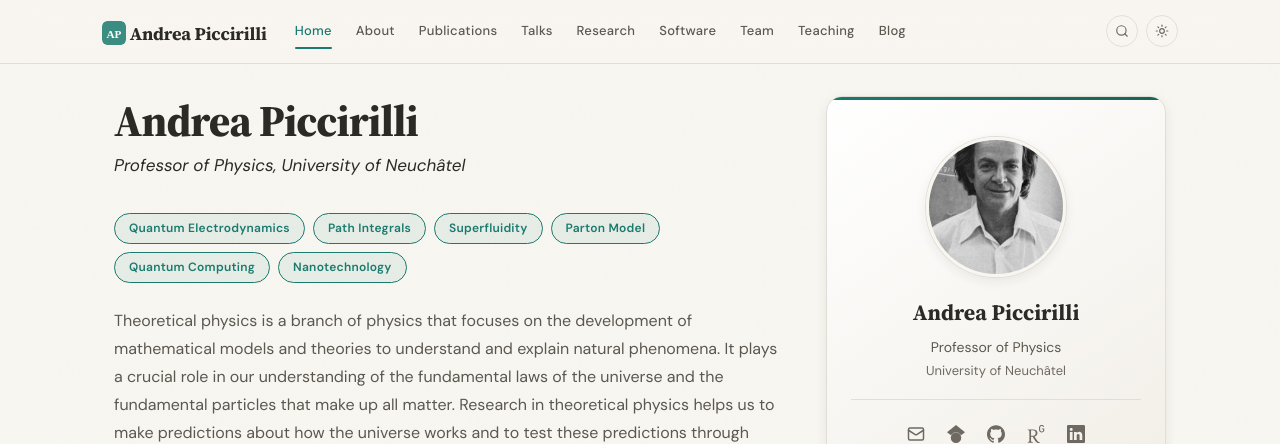
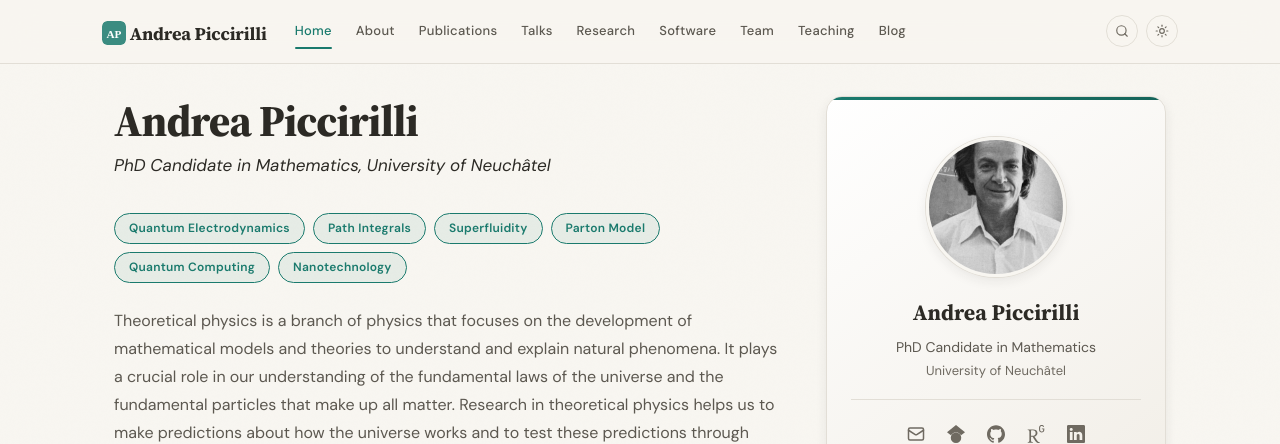
Before and after one commit to andreapiccirilli/andreapiccirilli.github.io, a Jekyll site: the page built from _pages/home.md, in a window 1280 px wide and 1400 px high. Shown: the top 444 px of the window. Built offline with Jekyll 4.4.1, drawn with Linux system fonts in a browser that asks for light colours; some of the changed text lies outside the part shown.

Commit message:
Update personal details in _config.yml

```diff
--- a/_config.yml
+++ b/_config.yml
@@ -2,7 +2,7 @@
 # STEP 1: Your Identity (required)
 # ============================================================
 name: "Andrea Piccirilli"
-title: "Professor of Physics"
+title: "PhD Candidate in Mathematics"
 institution: "University of Neuchâtel"
 email: name dot surname at unine dot ch
 photo: headshot.jpg  # place your photo in images/
@@ -25,7 +25,7 @@ links:
 accent_color: "#1a7a6d"      # theme color; light and dark variants are derived automatically
 dark_mode: true              # set to false to disable dark mode entirely
 math: false                  # true loads MathJax on every page; or add `math: true` to individual pages
-description: "Academic webpage of Dr. Richard Feynman"
+description: "Academic webpage of Andrea Piccirilli"
 
 # When deploying with the included GitHub Actions workflow these are filled
 # in automatically from your Pages settings (user site, project site, or
```
